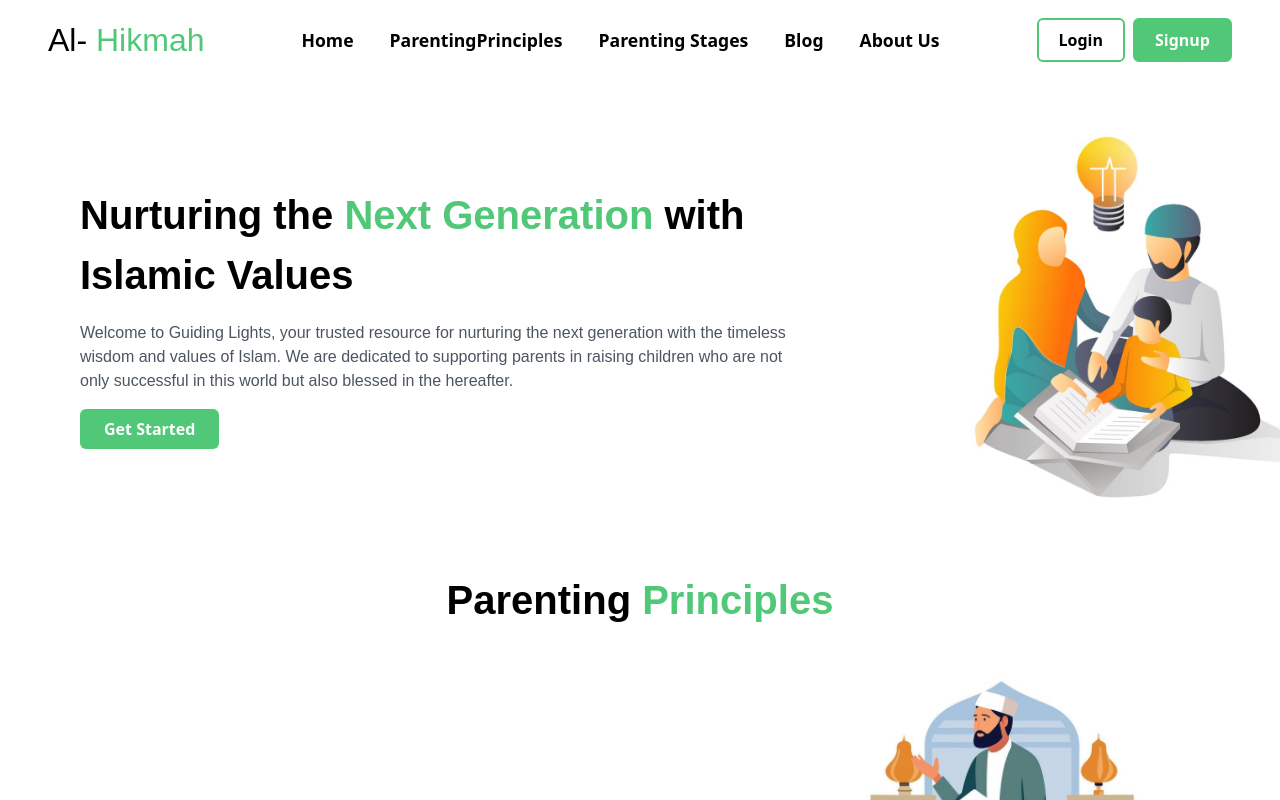
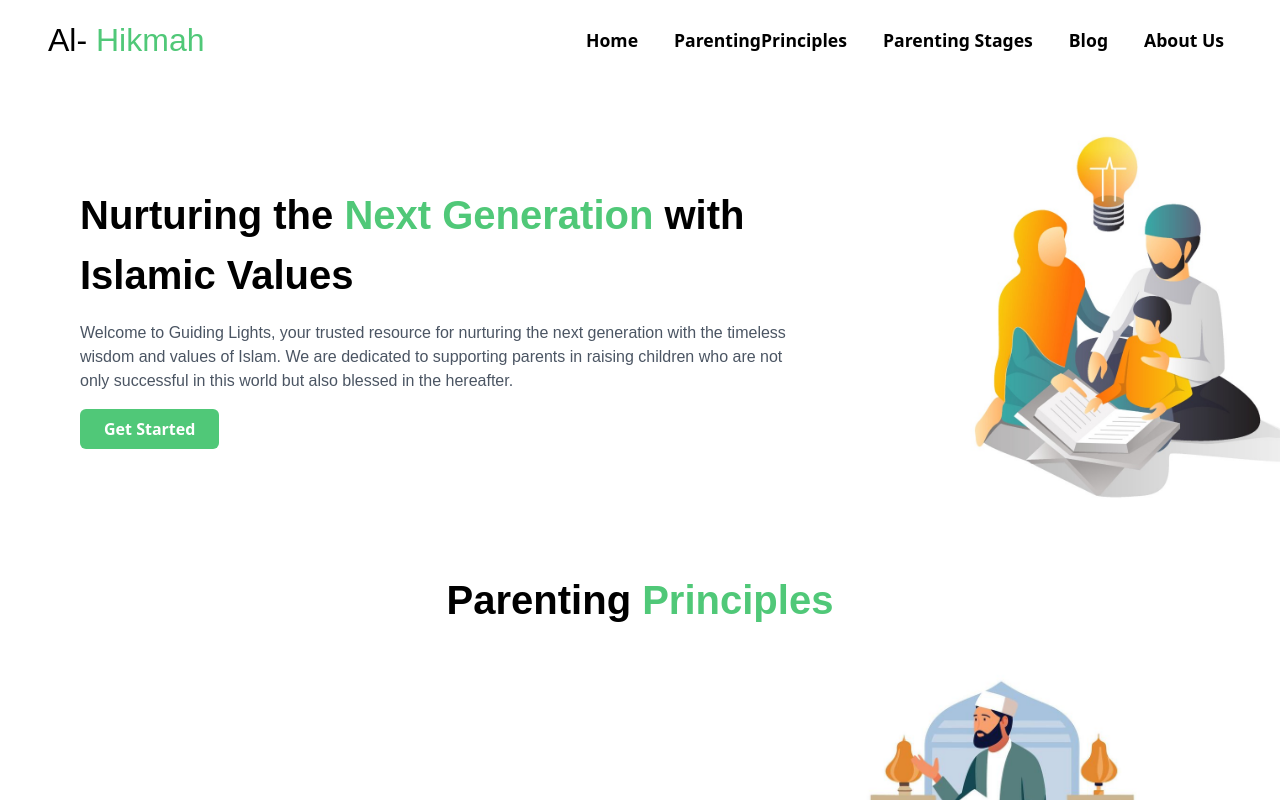
Before and after one commit to furqan117/Islamic_parenting_project-, a React (Vite) app: page / in a window 1280 px wide. Shown: the top 800 px of the page. Built offline with nearby package versions, Linux system fonts and the light colour scheme.

Commit message:
header chnge

```diff
--- a/src/App.jsx
+++ b/src/App.jsx
@@ -2,7 +2,7 @@ import { useState } from 'react'
 import { BrowserRouter as Router,Routes,Route } from 'react-router-dom'
 import Header from './Components/Header'
 
-
+import Login from './Components/LoginForm'
 import Footer from './Components/Foter'
 import Hpage from './pages/Hpage'
 import ParentingPrinciples from './Components/ParentingPrinciples'
--- a/src/Components/Header.jsx
+++ b/src/Components/Header.jsx
@@ -20,10 +20,7 @@ export default function Header() {
 
 
         </div>
-        <div className=" space-x-2">
-            <button className='border-2  border-[#50C878] py-2 px-5 text-black font-semibold rounded-md'>Login</button>
-            <button className=' bg-[#50C878]  py-2 px-5 border-2 border-[#50C878] text-white font-semibold rounded-md'>Signup</button>
-        </div>
+
     </div>
   )
 }
--- a/src/Components/Login.jsx
+++ /dev/null
@@ -1,26 +0,0 @@
-import React from "react";
-
-const Login =()=>{
-
-    return(
-        <div className="flex justify-center items-center h-screen">
-        <div className="bg-white p-8 rounded shadow-md">
-          <h2 className="text-2xl font-semibold mb-4">Login</h2>
-          <input
-            type="text"
-            placeholder="Username"
-            className="w-full p-2 border border-gray-300 mb-4"
-          />
-          <input
-            type="password"
-            placeholder="Password"
-            className="w-full p-2 border border-gray-300 mb-4"  />
-          <button
-            className="w-full bg-blue-500 text-white py-2 px-4 rounded" >
-            Login
-          </button>
-        </div>
-      </div>
-    )
-}
-export default Login
--- a/src/pages/Hpage.jsx
+++ b/src/pages/Hpage.jsx
@@ -4,6 +4,7 @@ import ParentingStages from '../Components/ParentingStages'
 import ParentingPrinciples from '../Components/ParentingPrinciples'
 import Blog from '../Components/Blog'
 import About from '../Components/AboutUs'
+import LoginForm from '../Components/LoginForm'
 export default function Hpage() {
   return (
     <div>
@@ -12,6 +13,7 @@ export default function Hpage() {
         <ParentingStages/>
         <Blog/>
         <About/>
+        <LoginForm/>
     </div>
   )
 }
```
